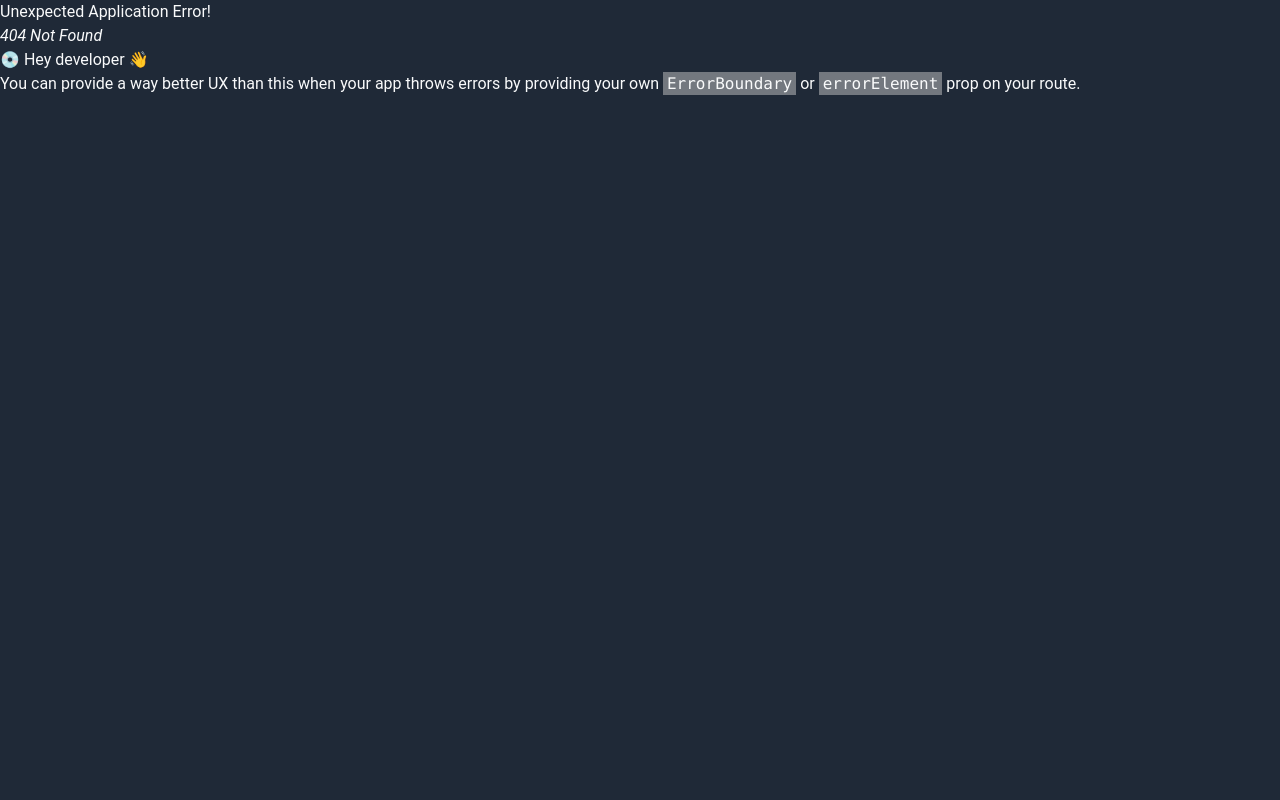
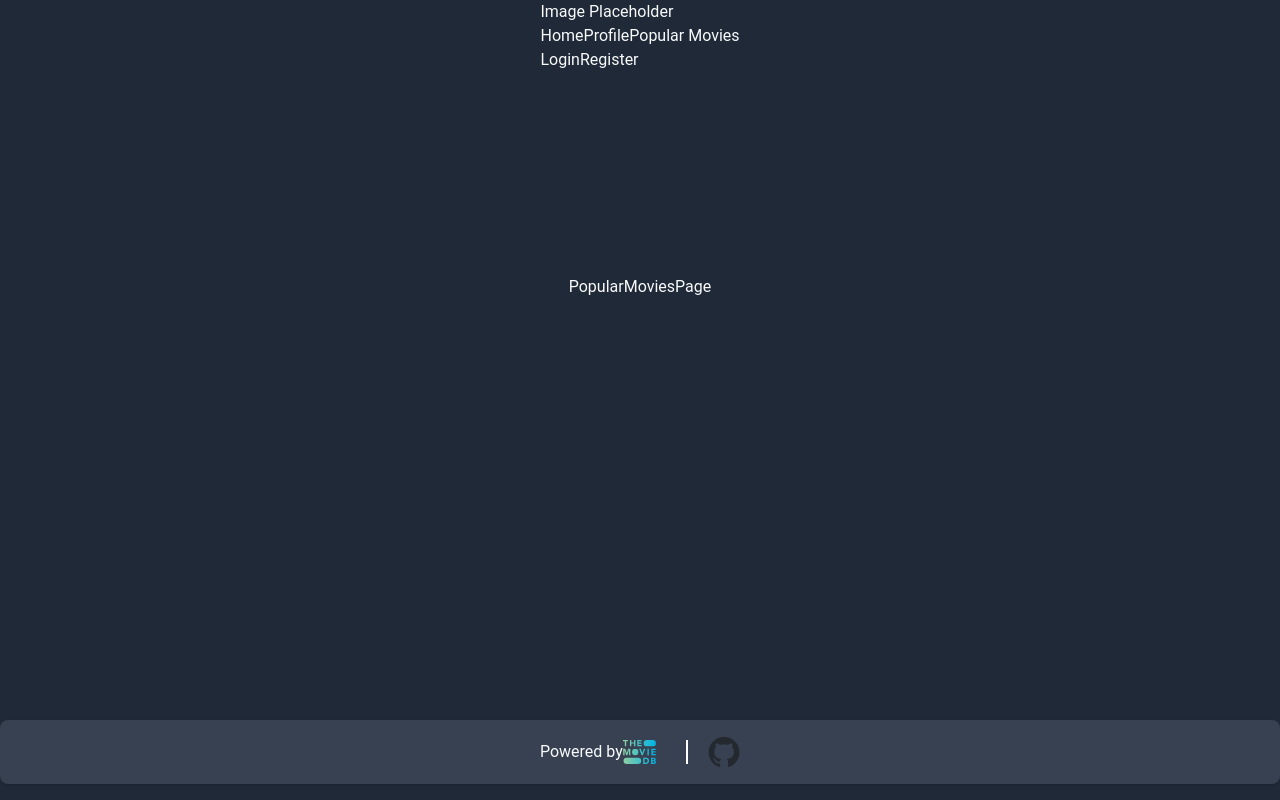
Before and after one commit to jbanghw/mvplnr, a React (Vite) app in the folder frontend/: page /movies/popular in a window 1280 px wide. Before the commit this address had no page. Built offline with nearby package versions, Linux system fonts and the light colour scheme.

Commit message:
changes to pages

```diff
--- a/frontend/src/App.tsx
+++ b/frontend/src/App.tsx
@@ -9,6 +9,7 @@ import MoviePage from "./pages/MoviePage"
 import LoginPage from "./pages/LoginPage"
 import RegisterPage from "./pages/RegisterPage"
 import ProfilePage from "./pages/ProfilePage"
+import PopularMoviesPage from "./pages/PopularMoviesPage"
 
 function App() {
   const [loggedIn, setLoggedIn] = useState(localStorage.getItem('access'))
@@ -21,7 +22,8 @@ function App() {
         <Route path="/login" element={<LoginPage />} />
         <Route path="/register" element={<RegisterPage />} />
         <Route path="/profile" element={<ProfilePage />} />
-        <Route path="/movie/:id" element={<MoviePage />} />
+        <Route path="/movies/popular" element={<PopularMoviesPage />} />
+        <Route path="/movies/:id" element={<MoviePage />} />
       </Route>
     )
   )
--- a/frontend/src/components/MoveListings.tsx
+++ b/frontend/src/components/MoveListings.tsx
@@ -10,12 +10,12 @@ const MovieListings = ({ showAll, url, errorMessage }: { showAll: boolean, url:
   useEffect(() => {
     const fetchMovies = async () => {
       try {
-        const res = await fetch(url, {
+        const response = await fetch(url, {
           method: 'GET',
           mode: 'cors'
         })
-        const data = await res.json()
-        if (data.status) {
+        const data = await response.json()
+        if (response.status === 200 && data.status) {
           setMovies(data.movies)
           if (!showAll) {
             setMovies(prevMovies => prevMovies.slice(0, 6))
@@ -31,14 +31,14 @@ const MovieListings = ({ showAll, url, errorMessage }: { showAll: boolean, url:
   }, [])
 
   return (
-    <section className="bg-blue50 m-4">
-      <div className="container-xl lg:container m-auto">
-        <h2 className="text-3xl font-bold text-indigo-500 mb-6 text-center">
+    <section>
+      <div>
+        <h2>
           Popular Movies
         </h2>
         {loading
           ? <Spinner loading={loading} />
-          : <div className="grid grid-cols-1 md:grid-cols-3 gap-6">
+          : <div>
             {
               movies.map((movie) => {
                 return <MovieListing key={movie.id} movie={movie} />
--- a/frontend/src/components/MovieListing.tsx
+++ b/frontend/src/components/MovieListing.tsx
@@ -5,9 +5,9 @@ const MovieListing = ({ movie }: { movie: Movie }) => {
   const posterURL = import.meta.env.VITE_TMDB_POSTER_URL
 
   return (
-    <div className="bg-gray-700 rounded-xl shadow-xl relative overflow-hidden">
-      <div className="flex flex-col lg:flex-row justify-between mb-4">
-        <div>
+    <div>
+      <div>
+        <div className="max-w-56">
           <img src={`${posterURL}${movie.poster_path}`} />
         </div>
         <div>
@@ -17,7 +17,7 @@ const MovieListing = ({ movie }: { movie: Movie }) => {
           {movie.release_date}
         </div>
       </div>
-      <Link to={`/movie/${movie.id}`}>KEKW</Link>
+      <Link to={`/movies/${movie.id}`}>View More</Link>
 
     </div>
   )
--- a/frontend/src/components/Navbar.tsx
+++ b/frontend/src/components/Navbar.tsx
@@ -1,5 +1,71 @@
+import { useContext } from "react"
+import { NavLink } from "react-router-dom"
+import AuthContext from "../contexts/AuthContext"
+
+const LoggedInNavbar = () => {
+  const { setLoggedIn } = useContext(AuthContext)
+
+  return (
+    <>
+      <NavLink to='/login' onClick={() => {
+        localStorage.removeItem('access')
+        setLoggedIn(null)
+      }}>
+        Logout
+      </NavLink>
+    </>
+  )
+}
+
+const LoggedOutNavbar = () => {
+  return (
+    <>
+      <NavLink to='/login'>
+        Login
+      </NavLink>
+      <NavLink to='/register'>
+        Register
+      </NavLink>
+    </>
+  )
+}
+
 const Navbar = () => {
-  return <h1>Navbar</h1>
+  const { loggedIn } = useContext(AuthContext)
+
+  return (
+    <nav>
+      <div>
+        <div>
+          <div>
+            <NavLink to={'/'}>
+              Image Placeholder
+            </NavLink>
+            <div>
+              <div>
+                <NavLink to='/'>
+                  Home
+                </NavLink>
+                <NavLink to='/profile'>
+                  Profile
+                </NavLink>
+                <NavLink to='/movies/popular'>
+                  Popular Movies
+                </NavLink>
+              </div>
+            </div>
+            <div>
+              {
+                loggedIn
+                  ? <LoggedInNavbar />
+                  : <LoggedOutNavbar />
+              }
+            </div>
+          </div>
+        </div>
+      </div>
+    </nav>
+  )
 }
 
 export default Navbar
--- a/frontend/src/interfaces/Movie.tsx
+++ b/frontend/src/interfaces/Movie.tsx
@@ -1,5 +1,5 @@
 export default interface Movie {
-  id: number
+  id: number | string | undefined
   title?: string
   poster_path?: string
   release_date?: string
--- a/frontend/src/pages/MoviePage.tsx
+++ b/frontend/src/pages/MoviePage.tsx
@@ -1,5 +1,43 @@
+import { useEffect, useState } from "react"
+import { useParams } from "react-router-dom"
+import Movie from "../interfaces/Movie"
+import Spinner from "../components/Spinner"
+
 const MoviePage = () => {
-  return <h1>hi</h1>
+  const { id } = useParams()
+  const [detail, setDetail] = useState<Movie>({ id })
+  const [loading, setLoading] = useState(true)
+
+  useEffect(() => {
+    const fetchMovie = async () => {
+      try {
+        const response = await fetch(`/api/movies/movie/${id}/`, {
+          method: 'GET',
+          mode: 'cors'
+        })
+        const data = await response.json()
+        if (response.status === 200 && data.status) {
+          setDetail(data.movie_detail)
+        }
+      } catch (error) {
+        console.log('Failed to fetch movie.', error)
+      } finally {
+        setLoading(false)
+      }
+    }
+    fetchMovie()
+  }, [])
+
+
+  return (
+    <>
+      {
+        loading
+          ? <Spinner loading={loading} />
+          : <h1> MoviePage for movie {id} with title: {detail.title}</h1 >
+      }
+    </>
+  )
 }
 
 export default MoviePage
--- /dev/null
+++ b/frontend/src/pages/PopularMoviesPage.tsx
@@ -0,0 +1,5 @@
+const PopularMoviesPage = () => {
+  return <div>PopularMoviesPage</div>
+}
+
+export default PopularMoviesPage
```
Also changed, not shown: 1 other file (tests, documents, lock files or other folders).
